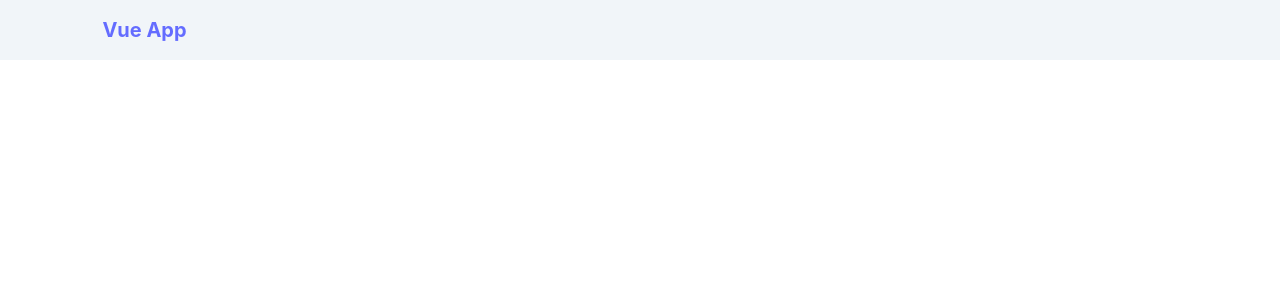
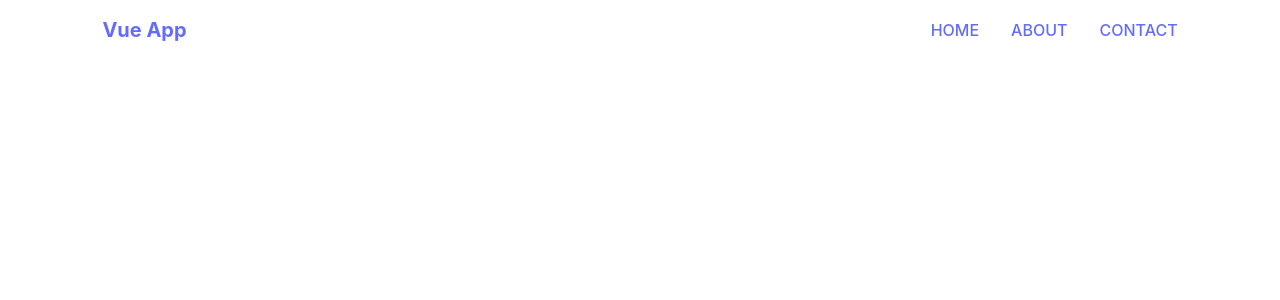
Before and after one commit to paulweezydesign/vite-vue-tailwind-sidebar-whitebg, a Vue app: page / in a window 1280 px wide. Shown: the top 300 px of the page. Built offline with nearby package versions, Linux system fonts and the light colour scheme.

Commit message:
1 file modified

```diff
--- a/src/App.vue
+++ b/src/App.vue
@@ -1,22 +1,17 @@
 <template>
-  <nav
-    class="
-      grid grid-cols-2
-      w-[100vw]
-      items-center
-      px-[8%]
-      py-2
-      lg:py-4
-      bg-slate-100
-    "
-  >
+  <nav class="grid grid-cols-2 w-[100vw] items-center px-[8%] py-2 lg:py-4">
     <div class="">
       <a class="">
         <h1 class="text-xl font-bold">Vue App</h1>
       </a>
     </div>
-    <div class="flex justify-end">
+    <div class="flex lg:hidden justify-end">
       <Sidebar />
+    </div>
+    <div class="hidden lg:flex justify-end">
+      <a class="uppercase mr-8" href="/">Home</a>
+      <a class="uppercase mr-8" href="/about">About</a>
+      <a class="uppercase " href="/contact">Contact</a>
     </div>
   </nav>
 </template>
```
